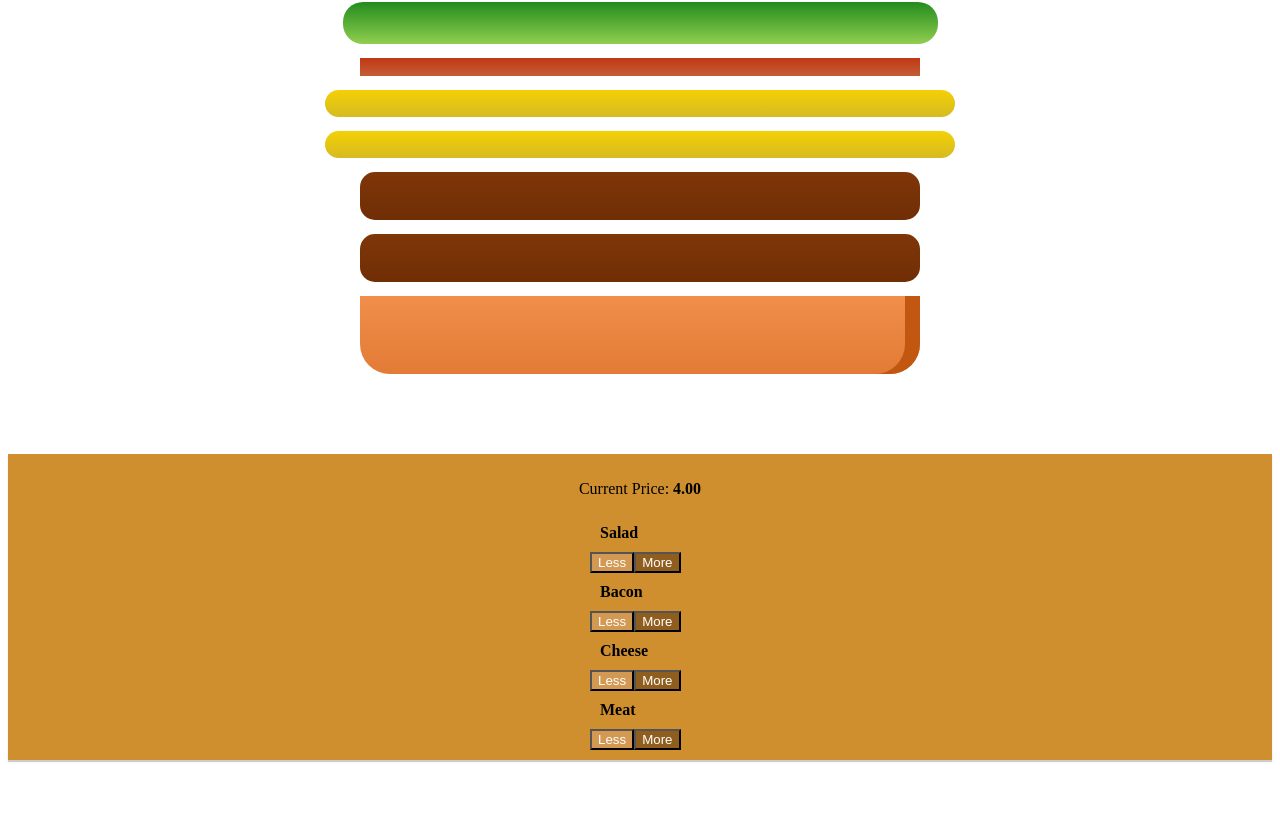
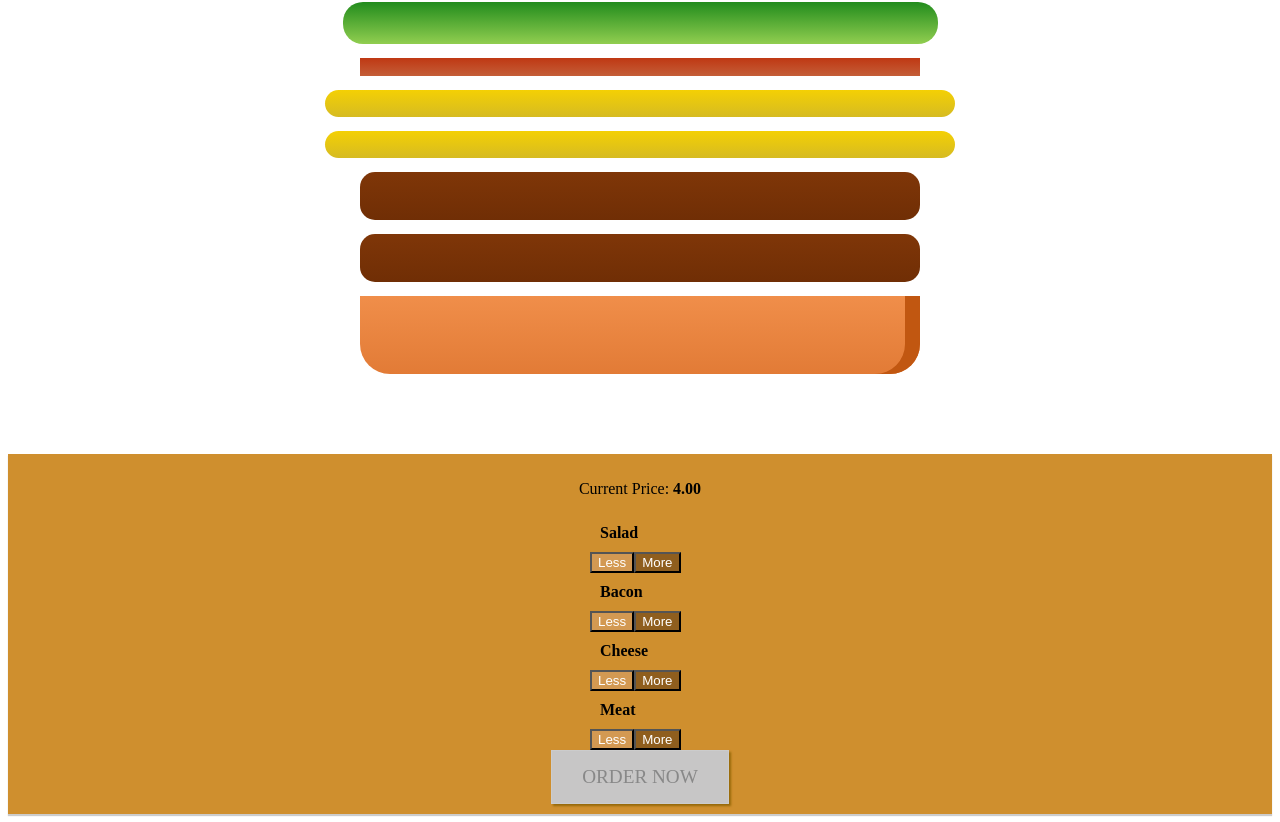
Before and after one commit to Charpell/burger, a React app: page / in a window 1280 px wide. Shown: the part 188-1010 px from the top of the page. Before the commit the page ends 956 px from the top, so only its background shows below. Built offline with nearby package versions, Linux system fonts and the light colour scheme.

Commit message:
Adding the Order Button

```diff
--- a/src/components/Burger/BuildControls/BuildControls.css
+++ b/src/components/Burger/BuildControls/BuildControls.css
@@ -8,3 +8,44 @@
   margin: auto;
   padding: 10px 0;
 }
+
+.OrderButton {
+  background-color: #DAD735;
+  outline: none;
+  cursor: pointer;
+  border: 1px solid #966909;
+  color: #966909;
+  font-family: inherit;
+  font-size: 1.2em;
+  padding: 15px 30px;
+  box-shadow: 2px 2px 2px #966909;
+}
+
+.OrderButton:hover, .OrderButton:active {
+  background-color: #A0DB41;
+  border: 1px solid #966909;
+  color: #966909;
+}
+
+.OrderButton:disabled {
+  background-color: #C7C6C6;
+  cursor: not-allowed;
+  border: 1px solid #ccc;
+  color: #888888;
+}
+
+.OrderButton:not(:disabled) {
+  animation: enable 0.3s linear;
+}
+
+@keyframes enable {
+  0% {
+      transform: scale(1);
+  }
+  60% {
+      transform: scale(1.1);
+  }
+  100% {
+      transform: scale(1);
+  }
+}
--- a/src/components/Burger/BuildControls/BuildControls.js
+++ b/src/components/Burger/BuildControls/BuildControls.js
@@ -22,6 +22,8 @@
         disabled={props.disabledInfo[ctrl.type]}
         />
     ))}
+
+    <button className={classes.OrderButton} disabled={!props.purchaseable}>ORDER NOW</button>
   </div>
 
 );
--- a/src/containers/BurgerBuilder/BurgerBuilder.js
+++ b/src/containers/BurgerBuilder/BurgerBuilder.js
@@ -19,7 +19,20 @@
       cheese: 2,
       meat: 2
     },
-    totalPrice: 4
+    totalPrice: 4,
+    purchaseable: false
+  }
+
+  updatePurchaseState (ingredients) {
+    const sum = Object.keys(ingredients)
+      .map(igKey => {
+        return ingredients[igKey]
+      })
+      .reduce((sum, el) => {
+        return sum + el;
+      }, 0);
+
+      this.setState( {purchaseable: sum > 0})
   }
 
   addIngredientHandler = (type) => {
@@ -34,6 +47,7 @@
     const oldPrice = this.state.totalPrice;
     const newPrice = oldPrice + priceAddition;
     this.setState({ totalPrice: newPrice, ingredients: updatedIngredients })
+    this.updatePurchaseState(updatedIngredients)
   }
 
   removeIngredientHandler = (type) => {
@@ -51,6 +65,7 @@
     const oldPrice = this.state.totalPrice;
     const newPrice = oldPrice - priceDeduction;
     this.setState({ totalPrice: newPrice, ingredients: updatedIngredients })
+    this.updatePurchaseState(updatedIngredients)
   }
 
   render() {
@@ -69,6 +84,7 @@
           ingredientAdded={this.addIngredientHandler}
           ingredientRemoved={this.removeIngredientHandler}
           disabledInfo={disabledInfo}
+          purchaseable={this.state.purchaseable}
           price={this.state.totalPrice}
         />
       </Aux>
```
